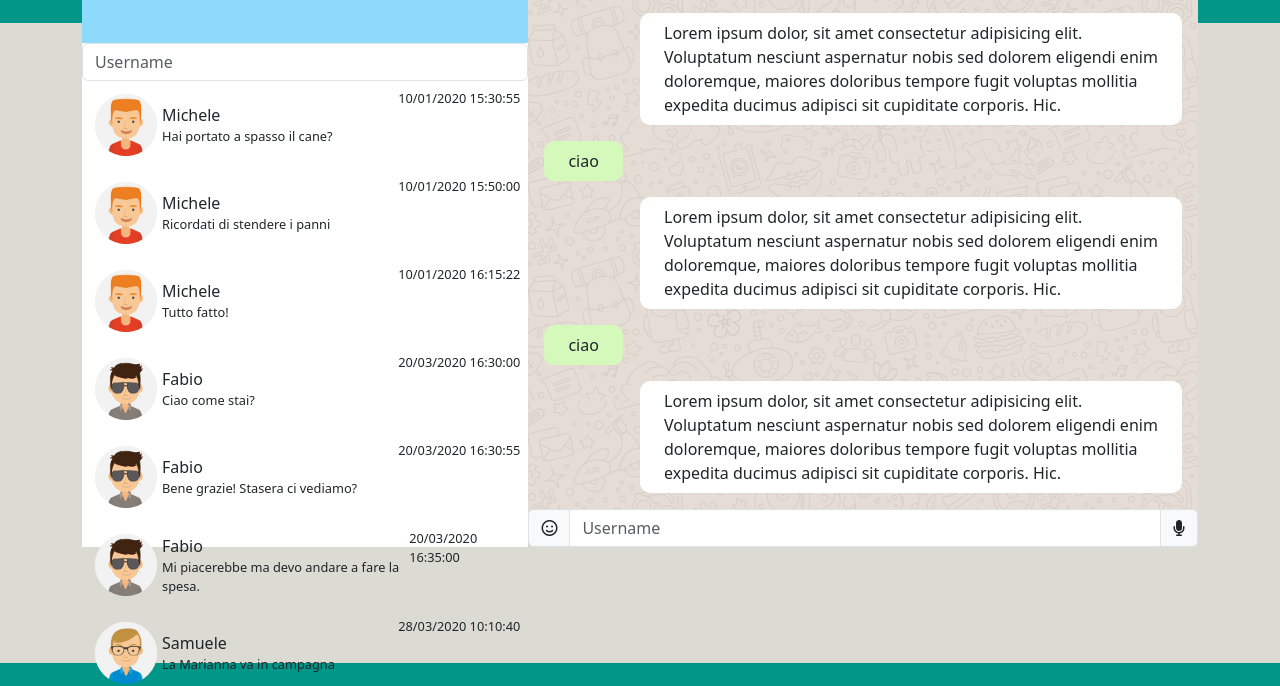
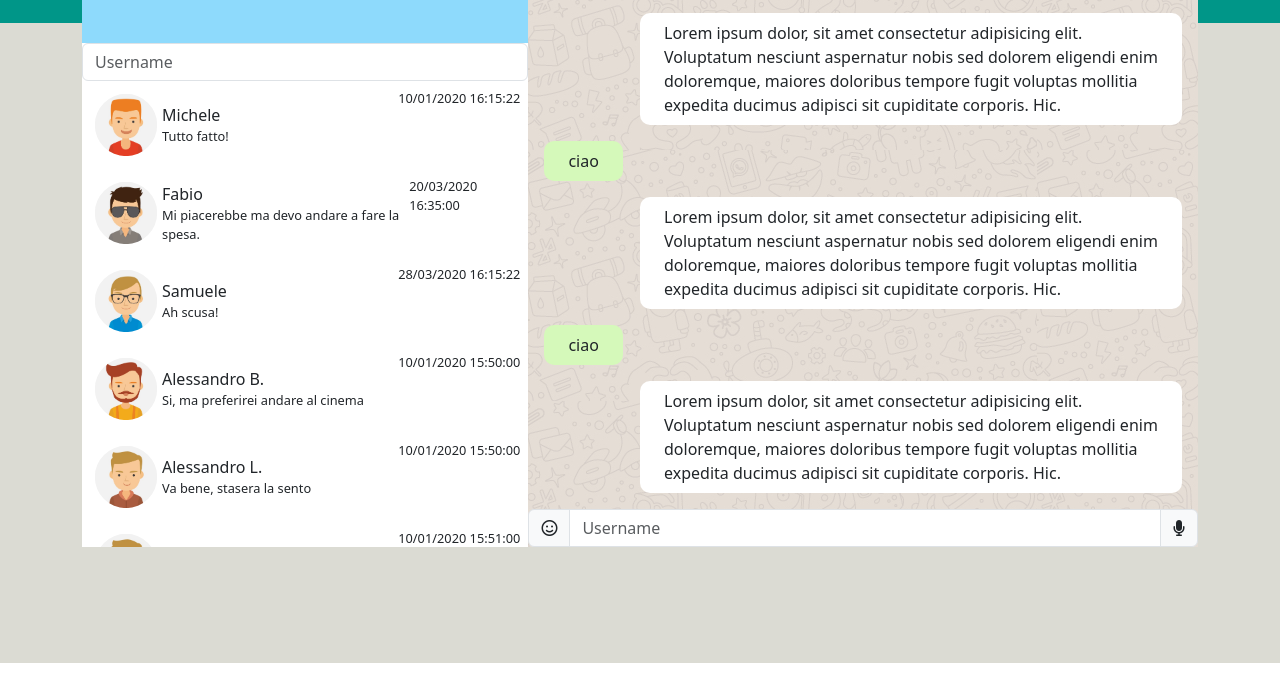
Before and after one commit to DavideFarci/vue-boolzapp, a plain HTML site: page index.html in a window 1280 px wide. Shown: the part 137-823 px from the top of the page. After the commit the page ends 800 px from the top, so only its background shows below. Drawn offline with nearby package versions, Linux system fonts and the light colour scheme.

Commit message:
fix v-for

```diff
--- a/assets/style.css
+++ b/assets/style.css
@@ -40,6 +40,11 @@ body {
 .chat .banner {
     height: 5rem;
     background-color: #8EDAFC;
+}
+
+.chat .chats {
+    height: calc(100% - 182px);
+    overflow-y: auto;
 }
 
 .chat .card_chat.selected {
--- a/index.html
+++ b/index.html
@@ -49,23 +49,25 @@
                 </div>
 
                 <!-- vero elenco chat  -->
-                <div class="card_chat d-flex flex-column">
-                    <template v-for="card in contacts" :key="card.avatar">
-                        <template v-for="message in card.messages" :key="message.date">
-                            <div class="d-flex justify-content-between p-2">
+
+                <div class="chats">
+                    <div
+                    v-for="card in contacts"
+                    :key="card.avatar"
+                    class="card_chat d-flex justify-content-between p-2"
+                >
                     <div class="user_img_chat d-flex align-items-center">
                         <img :src="card.avatar" alt="avatar_user">
-                                    <div class="d-flex flex-column">
+                        <div class="d-flex flex-column ">
                             <div class="name_user">{{ card.name }}</div>
-                                        <div class="mess_preview">{{ message.message }}</div>
+                            <div class="mess_preview"> {{ card.messages[card.messages.length - 1].message }} </div>
                         </div>
                     </div>
+
                     <div class="mess_details">
-                                    {{ message.date }}
+                        {{ card.messages[card.messages.length - 1].date }}
                     </div>
                 </div>
-                        </template>
-                    </template>
                 </div>
 
             </div>
```
Lines whose indentation alone changed are shown as unchanged.
